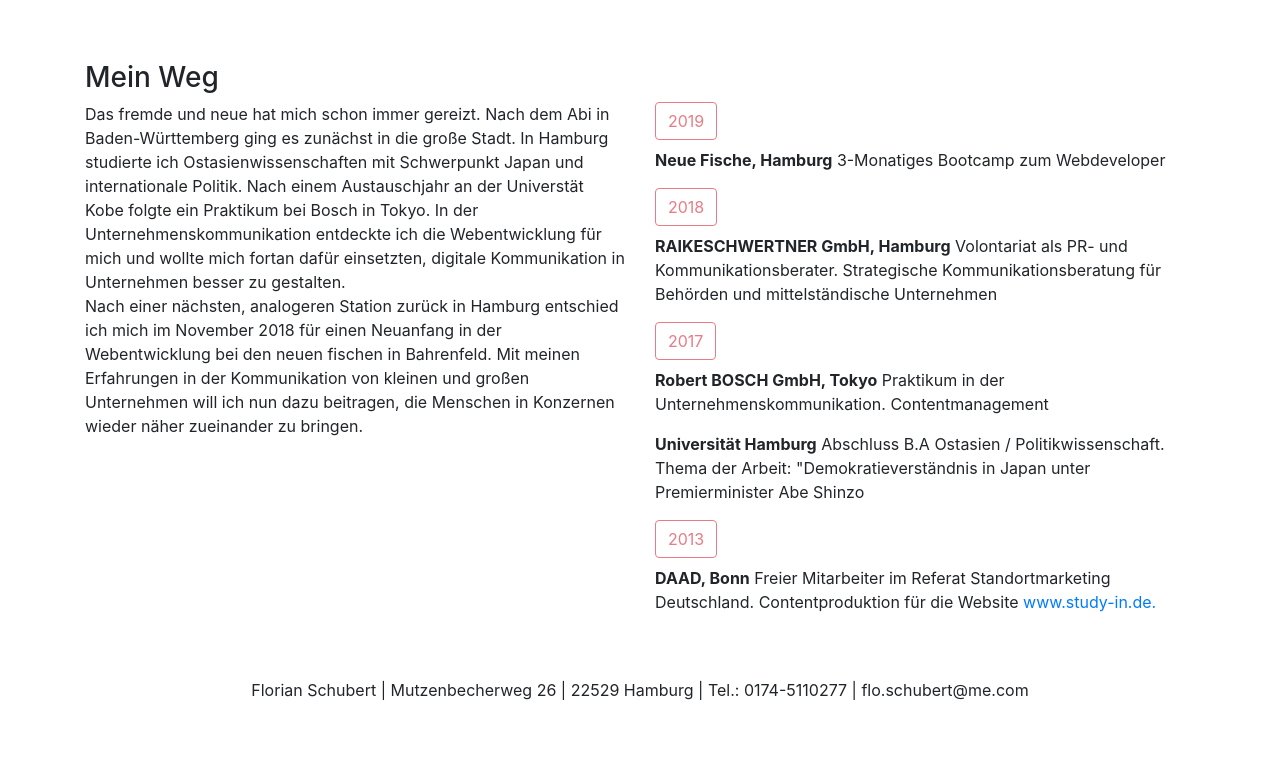
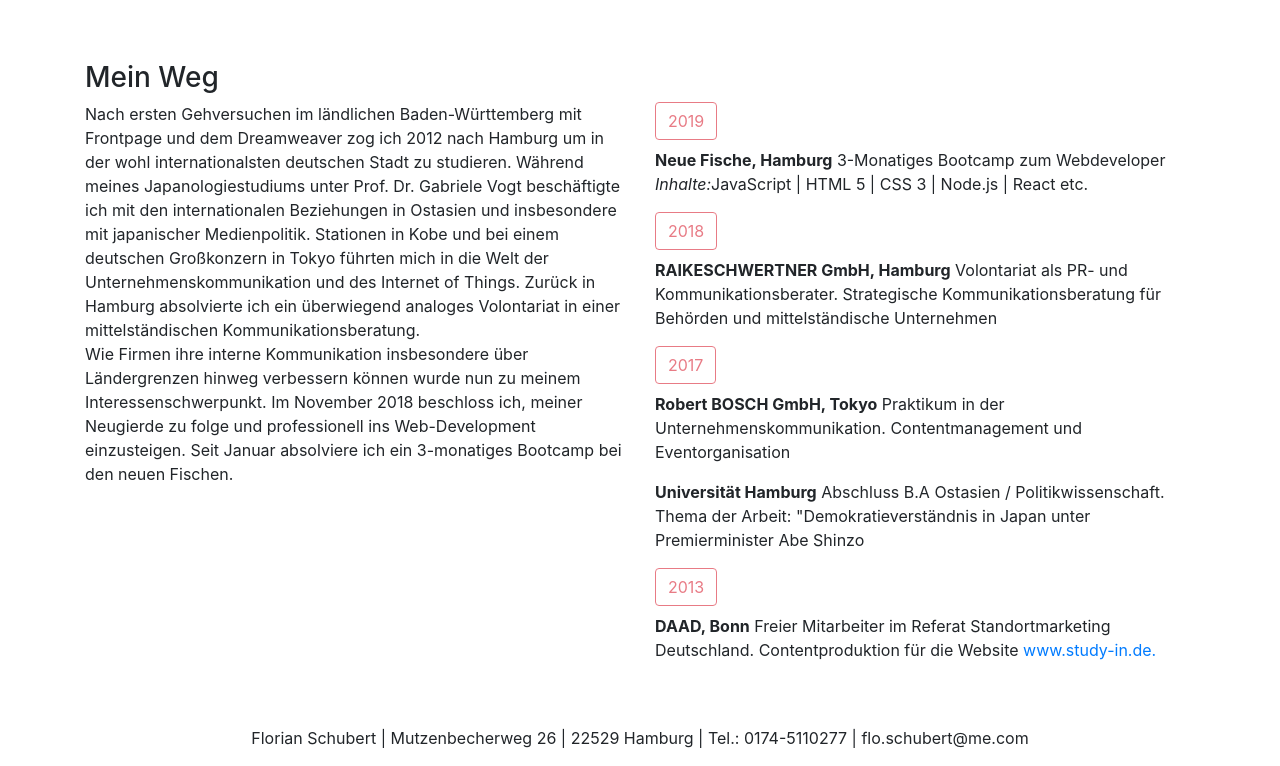
Before and after one commit to FSchubert92/website, a plain HTML site: page index.html in a window 1280 px wide. Shown: the part 1027-1793 px from the top of the page. Before the commit the page ends 1745 px from the top, so only its background shows below. Drawn offline with Linux system fonts and the light colour scheme.

Commit message:
Add Content

```diff
--- a/index.html
+++ b/index.html
@@ -93,16 +93,18 @@
    <section class="row">
 
 <p class="col-md-6">
-   Das fremde und neue hat mich schon immer gereizt. Nach dem Abi in Baden-Württemberg ging es zunächst in die große Stadt. In Hamburg studierte ich Ostasienwissenschaften mit Schwerpunkt Japan und internationale Politik. Nach einem Austauschjahr an der Universtät Kobe folgte ein Praktikum bei Bosch in Tokyo. In der Unternehmenskommunikation entdeckte ich die Webentwicklung für mich und wollte mich fortan dafür einsetzten, digitale Kommunikation in Unternehmen besser zu gestalten. <br> Nach einer nächsten, analogeren Station zurück in Hamburg entschied ich mich im November 2018 für einen Neuanfang in der Webentwicklung bei den neuen fischen in Bahrenfeld. Mit meinen Erfahrungen in der Kommunikation von kleinen und großen Unternehmen will ich nun dazu beitragen, die Menschen in Konzernen wieder näher zueinander zu bringen.
+   Nach ersten Gehversuchen im ländlichen Baden-Württemberg mit Frontpage und dem Dreamweaver zog ich 2012 nach Hamburg um in der wohl internationalsten deutschen Stadt zu studieren. Während meines Japanologiestudiums unter Prof. Dr. Gabriele Vogt beschäftigte ich mit den internationalen Beziehungen in Ostasien und insbesondere mit japanischer Medienpolitik. Stationen in Kobe und bei einem deutschen Großkonzern in Tokyo führten mich in die Welt der Unternehmenskommunikation und des Internet of Things. Zurück in Hamburg absolvierte ich ein überwiegend analoges Volontariat in einer mittelständischen Kommunikationsberatung. <br>
+   Wie Firmen ihre interne Kommunikation insbesondere über Ländergrenzen hinweg verbessern können wurde nun zu meinem Interessenschwerpunkt. Im November 2018 beschloss ich, meiner Neugierde zu folge und professionell ins Web-Development einzusteigen. Seit Januar absolviere ich ein 3-monatiges Bootcamp bei den neuen Fischen.
 </p>
 <div class=" col-md-6">
  <ul class="list-inline">
 <li class="btn btn-outline-danger disabled mb-2">2019</li>
-<p><span class="font-weight-bold">Neue Fische, Hamburg</span> 3-Monatiges Bootcamp zum Webdeveloper</p>
+<p><span class="font-weight-bold">Neue Fische, Hamburg</span> 3-Monatiges Bootcamp zum Webdeveloper <br>
+<span class="font-italic">Inhalte:</span>JavaScript | HTML 5 | CSS 3 | Node.js | React etc.</p>
 <li class="btn btn-outline-danger disabled mb-2">2018</li>
 <p> <span class="font-weight-bold">RAIKESCHWERTNER GmbH, Hamburg</span> Volontariat als PR- und Kommunikationsberater. Strategische Kommunikationsberatung für Behörden und mittelständische Unternehmen</p>
 <li class="btn btn-outline-danger disabled mb-2">2017</li>
-<p> <span class="font-weight-bold">Robert BOSCH GmbH, Tokyo</span> Praktikum in der Unternehmenskommunikation. Contentmanagement</p>
+<p> <span class="font-weight-bold">Robert BOSCH GmbH, Tokyo</span> Praktikum in der Unternehmenskommunikation. Contentmanagement und Eventorganisation</p>
 <p> <span class="font-weight-bold">Universität Hamburg</span> Abschluss B.A Ostasien / Politikwissenschaft. Thema der Arbeit: "Demokratieverständnis in Japan unter Premierminister Abe Shinzo</p>
 <li class="btn btn-outline-danger disabled mb-2">2013</li>
 <p> <span class="font-weight-bold">DAAD, Bonn</span> Freier Mitarbeiter im Referat Standortmarketing Deutschland. Contentproduktion für die Website <a href="https://www.study-in.de">www.study-in.de.</a> </p>
```
